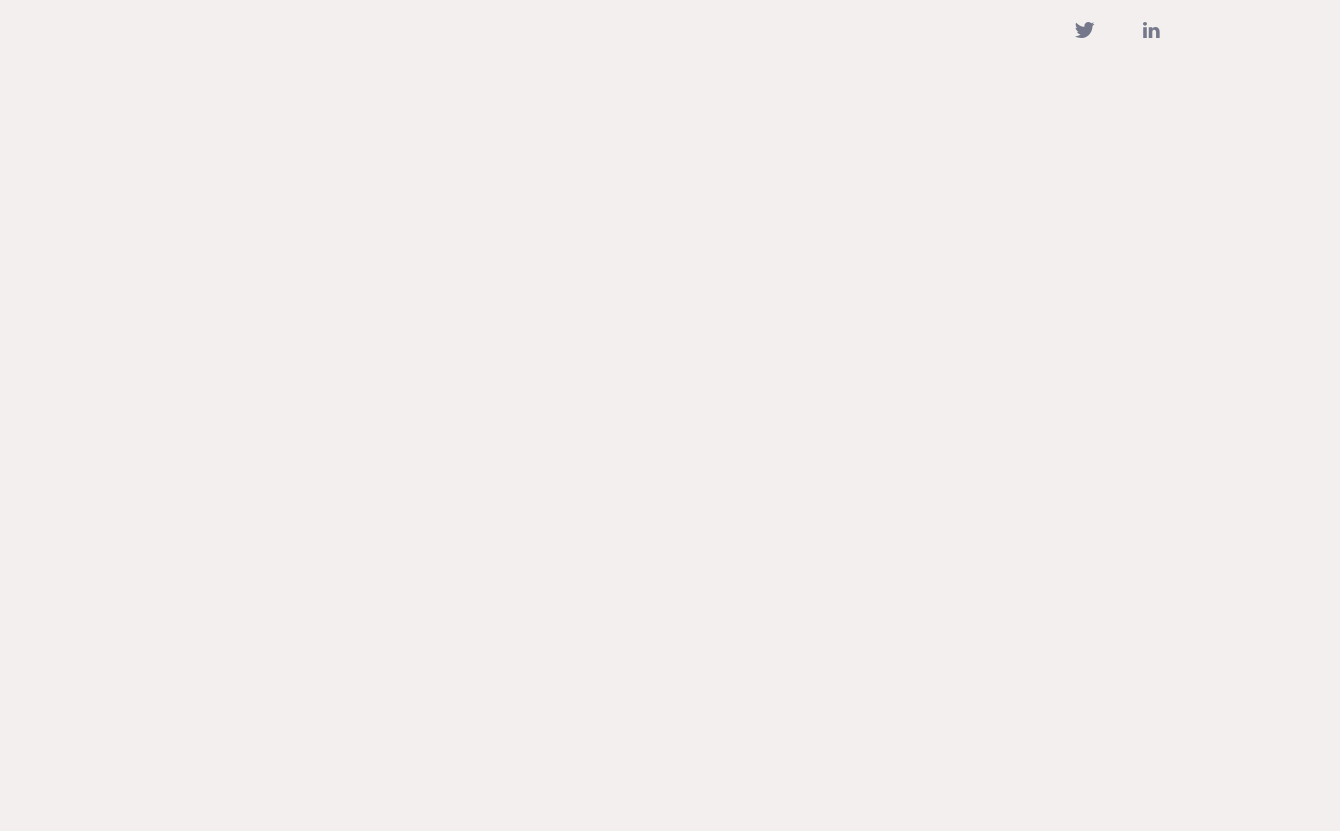
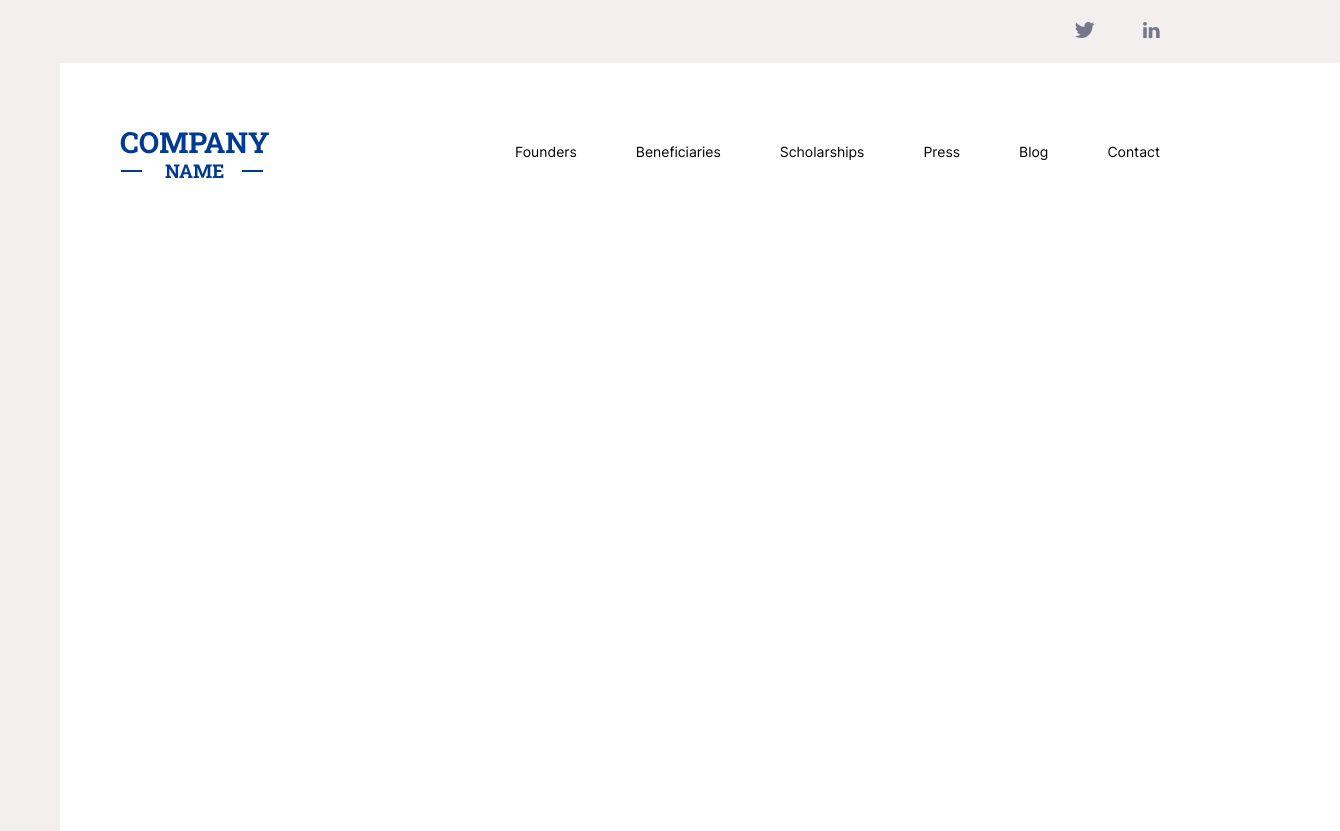
Before and after one commit to KISEE41/Frontend-UI, a plain HTML site: page index.html in a window 1280 px wide. Shown: the whole page, 1340 px wide, since content can reach past the window. Before the commit the page ends 800 px from the top, so only its background shows below. Drawn offline with Linux system fonts and the light colour scheme.

Commit message:
correct header part

```diff
--- a/assets/css/header.css
+++ b/assets/css/header.css
@@ -12,49 +12,44 @@
     margin-right: 4.8rem;
 }
 
-.header__nav {
-    height: 76.8rem;
+.header__main {
     background-color: #FFFFFF;
+    height: 768px;
     position: relative;
     left: 6rem;
 }
 
-.header__nav .container>* {
-    margin-left: -60px;
+.header__main>.container {
+    position: relative;
+    left: -6rem;
 }
 
-.header__nav__main {
-    height: 15.2rem;
-    width: 144rem;
+.header__main__container {
+    height: 152px;
 }
 
-.nav__main__logo {
+.header__logo {
     margin: 69px 0 37px 0;
 }
 
-.logo {
-    width: 148px;
-    height: 45px;
-}
-
-.nav__main__navbar {
+.nav-menu {
+    display: flex;
     margin: 80px 0 52px 0;
 }
 
-.navbar {
-    display: flex;
-    color: var(--nav-menu-color);
+.nav-menu>.nav-item {
     font-family: 'Inter';
     font-style: normal;
     font-weight: 400;
     font-size: 14px;
 }
 
-.navbar>li:not(:last-child) {
+.nav-menu>.nav-item:not(:last-child) {
     margin-right: 5.9rem;
 }
 
-.navbar>li:hover {
+.nav-menu>.nav-item:hover {
     color: var(--color-primary);
-    transition: 0.5s ease;
+    transform: scale(1.02);
+    transition: 0.1s linear;
 }
--- a/index.html
+++ b/index.html
@@ -24,35 +24,36 @@
         <div class="container">
             <div class="header__icons">
                 <figure class="twitter-icon">
-                    <img src="./assets/icons/Twitter.svg" alt="Twitter icon">
+                    <a href="#">
+                        <img src="./assets/icons/Twitter.svg" alt="Twitter icon">
+                    </a>
                 </figure>
                 <figure class="linkedin-icon">
-                    <img src="./assets/icons/Linkedin.svg" alt="Linkedin icon">
+                    <a href="#">
+                        <img src="./assets/icons/Linkedin.svg" alt="Linkedin icon">
+                    </a>
                 </figure>
             </div>
         </div>
-        <!-- <div class="header__nav">
+        <div class="header__main">
             <div class="container">
-                <div class="header__nav__main clearfix">
-                    <div class="nav__main__logo float-left">
-                        <figure class="logo">
-                            <img src="./assets/images/dummy-logo.svg" alt="dummy-logo">
-                        </figure>
-                    </div>
-                    <nav class="nav__main__navbar float-right">
-                        <ul class="navbar">
-                            <li><a href="#">Founders</a></li>
-                            <li><a href="#">Beneficiaries</a></li>
-                            <li><a href="#">Scholarships</a></li>
-                            <li><a href="#">Press</a></li>
-                            <li><a href="#">Blog</a></li>
-                            <li><a href="#">Contact</a></li>
+                <div class="header__main__container clearfix">
+                    <figure class="header__logo float-left">
+                        <img src="./assets/images/dummy-logo.svg" alt="Logo" />
+                    </figure>
+                    <nav class="header__navbar float-right">
+                        <ul class="nav-menu">
+                            <li class="nav-item"><a href="#">Founders</a></li>
+                            <li class="nav-item"><a href="#">Beneficiaries</a></li>
+                            <li class="nav-item"><a href="#">Scholarships</a></li>
+                            <li class="nav-item"><a href="#">Press</a></li>
+                            <li class="nav-item"><a href="#">Blog</a></li>
+                            <li class="nav-item"><a href="#">Contact</a></li>
                         </ul>
                     </nav>
                 </div>
             </div>
-        </div> -->
-
+        </div>
     </header>
 
     <!-- <main>
```
